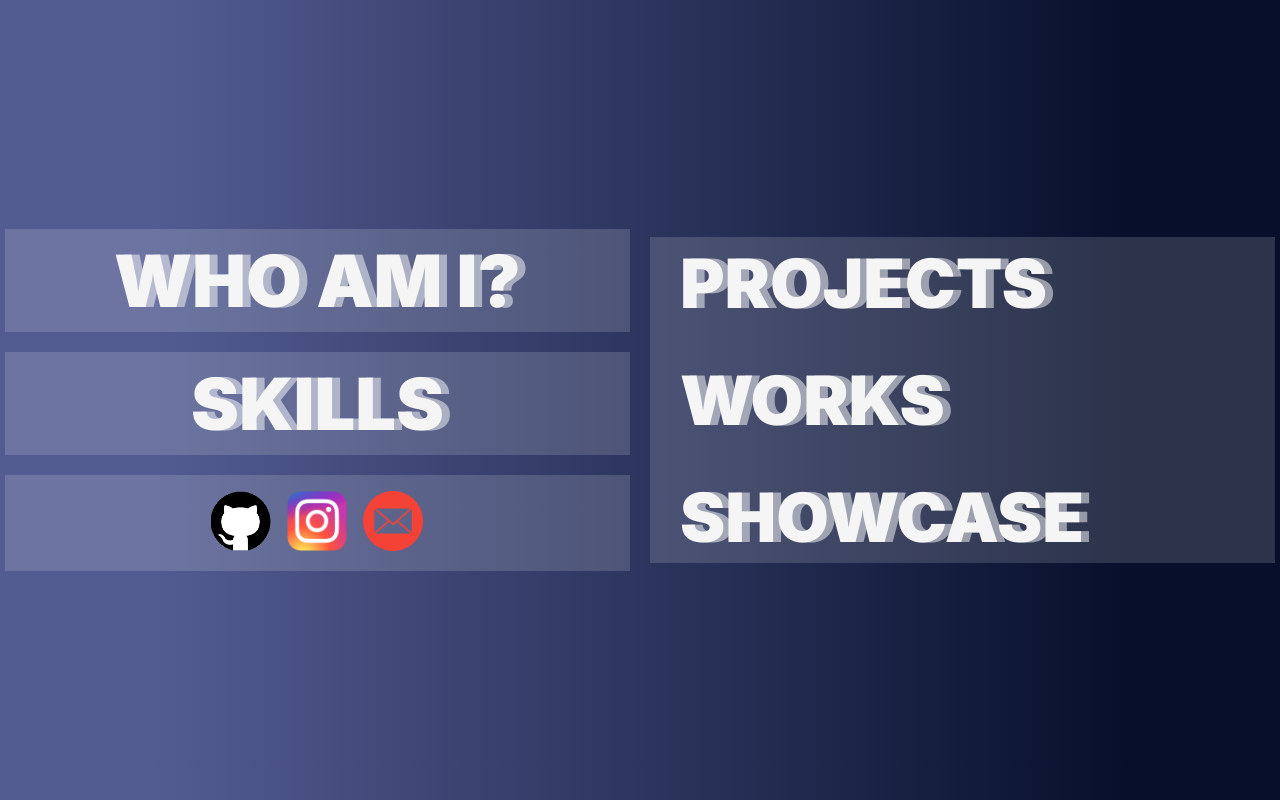
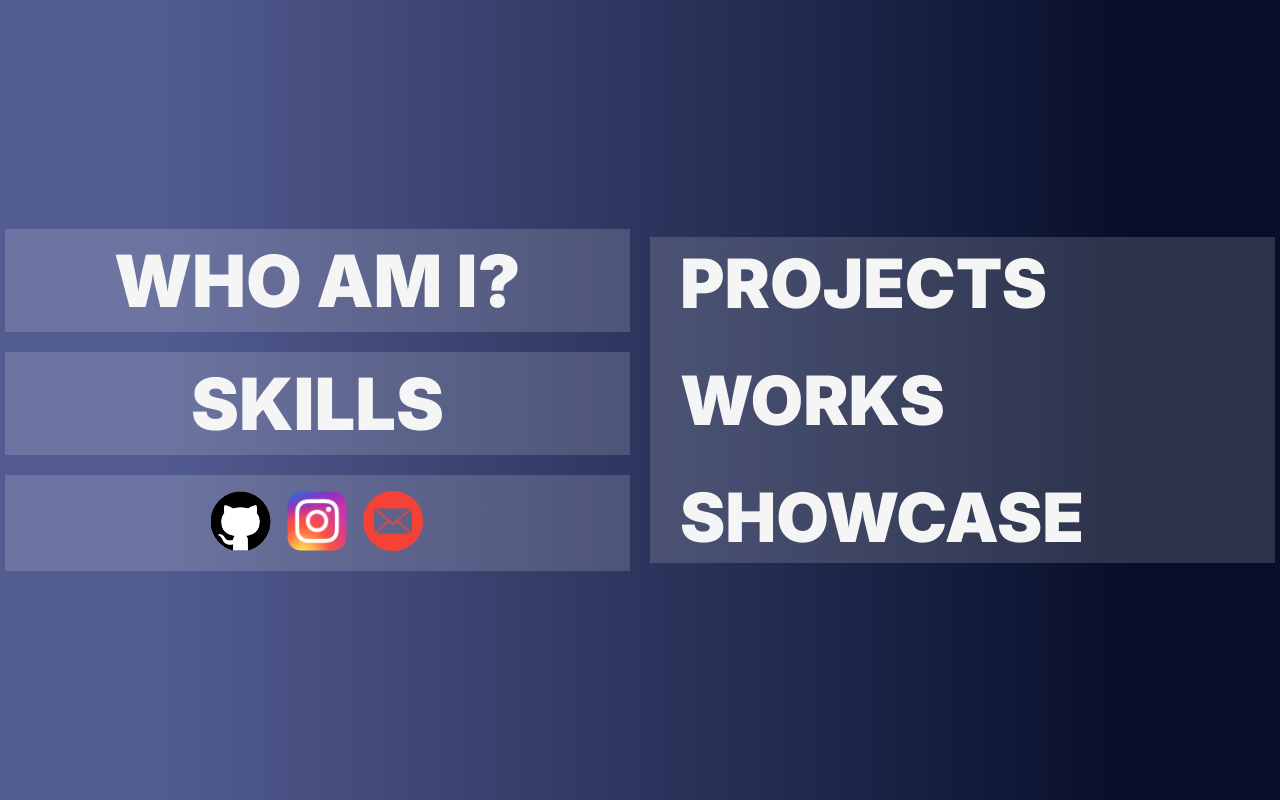
Before and after one commit to guestnicko/Personal-Portfolio, a website with bundled scripts: page htmls/home.html in a window 1280 px wide. Built offline with nearby package versions, Linux system fonts and the light colour scheme.

Commit message:
Bugs fixes, script file didnt work making the web site buggy or unsuable. Tried fixing it

```diff
--- a/scripts/home.js
+++ b/scripts/home.js
@@ -1,7 +1,4 @@
-import animejs from "./anime.min.js";
-
 console.log("home.js is working");
-const anime = animejs;
 
 const aboutme = document.querySelector("#about-me");
 const skills = document.querySelector("#skills");
@@ -27,32 +24,3 @@ projects.addEventListener("click", (e) => {
     window.location.href = "works.html";
   }, 200);
 });
-
-anime({
-  targets: "#projects",
-  translateX: -500,
-  duration: 500,
-  opacity: 1,
-  delay: anime.stagger(100), // increase delay by 100ms for each elements.
-});
-anime({
-  targets: ".desc-container",
-  translateX: 500,
-  opacity: 1,
-  duration: 1200,
-  delay: anime.stagger(100, { start: 300, easing: "easeOutQuad" }), // increase delay by 100ms for each elements.
-});
-
-anime({
-  targets: ".words, .project-label",
-  opacity: 1,
-  duration: 1500,
-  delay: anime.stagger(150),
-});
-
-anime({
-  targets: ".project-label , .words",
-  textShadow: "8px 0 rgba(255, 255, 255, 0.5)",
-  duration: 1500,
-  delay: anime.stagger(75, { start: 950 }),
-});
--- a/stylesheets/contact-form.css
+++ b/stylesheets/contact-form.css
@@ -3,7 +3,7 @@
   justify-content: center;
   align-items: center;
   display: flex;
-  padding: 5px;
+  padding: 15px;
 }
 
 .small-container {
--- a/stylesheets/home-design.css
+++ b/stylesheets/home-design.css
@@ -6,6 +6,7 @@
   align-items: center;
   display: flex;
   padding: 5px;
+  overflow-x: hidden;
 }
 .container {
   align-items: center;
@@ -33,7 +34,7 @@ h1 {
   font-style: bold;
 }
 
-gap-1 {
+.gap-1 {
   gap: 20px;
 }
 
@@ -53,6 +54,7 @@ gap-1 {
   justify-content: center;
   padding-left: 25px;
   padding: 5px;
+  animation: projectsAnimateOnLoad 1s ease;
 }
 .desc-container {
   height: 100%;
@@ -80,37 +82,18 @@ i {
   font-size: 60px;
 }
 
-#about-me {
-  position: relative;
-  left: -500px;
-  opacity: 0;
+.desc-container {
+  animation: descAnimateOnLoad ease;
 }
-#skills {
-  position: relative;
-  left: -500px;
-  /* opacity: 0; */
+.desc-container:nth-child(1) {
+  animation-duration: 0.8s;
 }
-
-#projects {
-  position: relative;
-  right: -500px;
-  opacity: 0;
+.desc-container:nth-child(2) {
+  animation-duration: 1.1s;
 }
-#contact-me {
-  position: relative;
-  left: -500px;
-
-  /* opacity: 0; */
+.desc-container:nth-child(3) {
+  animation-duration: 1.3s;
 }
-
-#general-box {
-  position: relative;
-}
-.words,
-.project-label {
-  opacity: 0;
-}
-
 .contact-button:hover {
   scale: 1.1;
   transition: all ease-in-out 250ms;
@@ -133,6 +116,28 @@ i {
   }
 }
 
+@keyframes descAnimateOnLoad {
+  from {
+    transform: translateX(-300px);
+    opacity: 0;
+  }
+  to {
+    transform: translateX(0px);
+    opacity: 1;
+  }
+}
+
+@keyframes projectsAnimateOnLoad {
+  from {
+    transform: translateX(300px);
+    opacity: 0;
+  }
+  to {
+    transform: translateX(0px);
+    opacity: 1;
+  }
+}
+
 @media only screen and (max-width: 900px) {
   .desc-container h1 {
     font-size: 3rem;
```
Also changed, not shown: index.html (+3 -4 lines), scripts/skills.js (deleted, +0 -10 lines), scripts/work.js (+1 -9 lines), stylesheets/skills-design.css (+13 -1 lines), stylesheets/work-design.css (+10 -1 lines).
